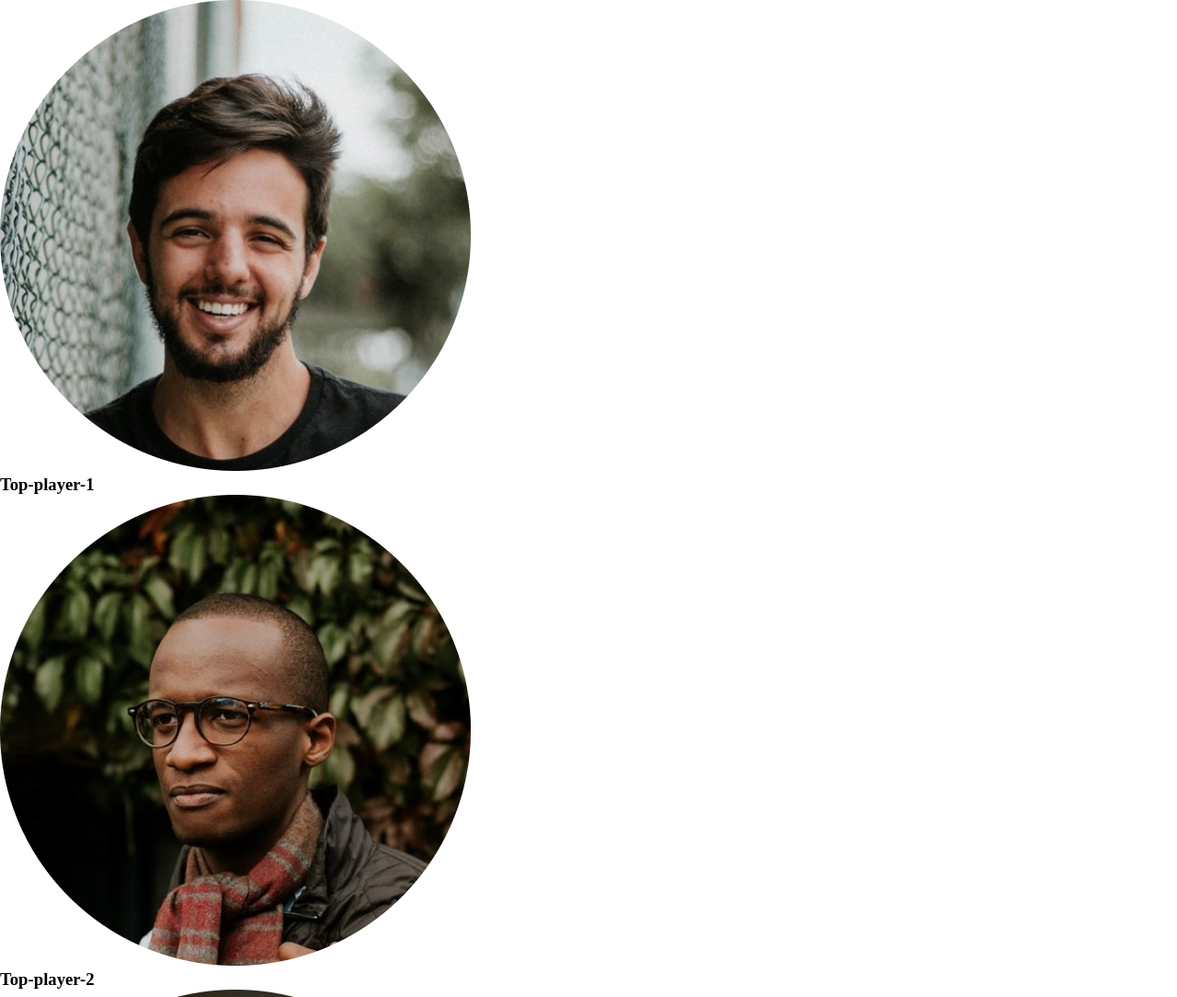
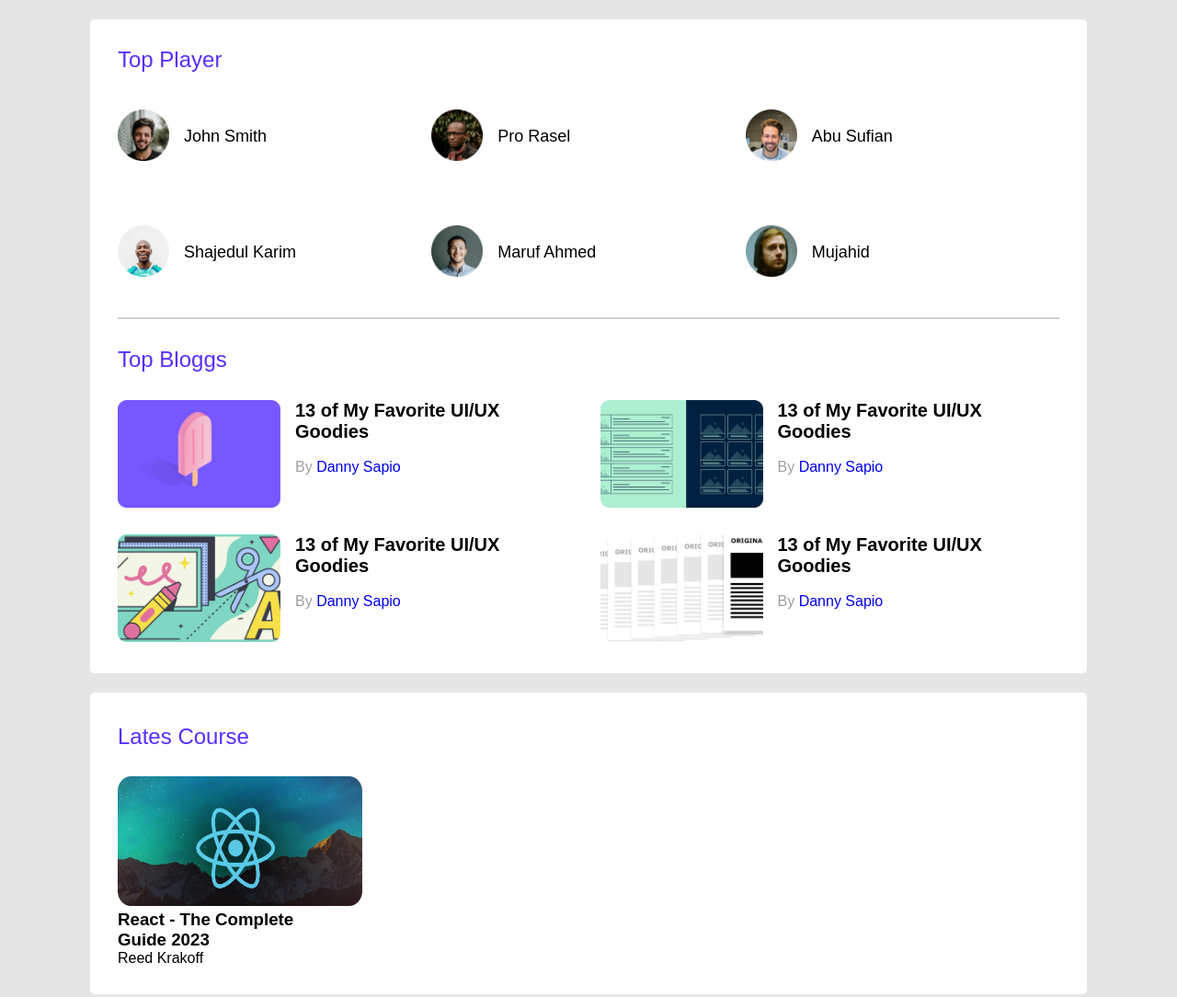
Before and after one commit to SazzadKhan45/moduleclass10, a plain HTML site: page index.html in a window 1280 px wide. Shown: the top 1084 px of the page at 92% size. Drawn offline with Linux system fonts and the light colour scheme.

Commit message:
2nd section

```diff
--- a/css/style.css
+++ b/css/style.css
@@ -1,7 +1,147 @@
-*{
+* {
     margin: 0;
     padding: 0;
 }
-body{
+
+/* fonts */
+@import url('https://fonts.googleapis.com/css2?family=Poppins:wght@500&family=Work+Sans:wght@100;200;300;400;600&display=swap');
+
+body {
+    font-family: 'Poppins', sans-serif;
+    font-family: 'Work Sans', sans-serif;
+    background-color: #E5E5E5;
+}
+
+main {
+    display: flex;
+    flex-direction: column;
+    align-items: center;
+}
+
+.container {
+    background-color: #FFFFFF;
+    width: 80%;
+    padding: 30px;
+    margin-top: 21px;
+    border-radius: 5px;
+}
+
+hr {
+    border: 1px solid #D1D1D1;
+    background-color: #D1D1D1;
+    margin-top: 44px;
 
 }
+
+/* top player style */
+.section-title {
+    color: #562EFF;
+    font-weight: 500;
+    font-size: 24px;
+}
+
+.top-players {
+    border-radius: 5px;
+
+}
+
+.players {
+    display: grid;
+    grid-template-columns: repeat(3, 1fr);
+    grid-row-gap: 30px;
+}
+
+.player {
+    display: flex;
+    align-items: center;
+    margin-top: 40px;
+}
+
+.player img {
+    width: 56px;
+    height: 56px;
+}
+
+.player-name {
+    color: #000000;
+    margin-left: 16px;
+    margin-top: 3px;
+    font-weight: 500;
+    font-size: 18px;
+}
+
+/* -------------
+         top-blogs style stard
+         -------------------------*/
+
+.top-blogs {}
+
+.blogs {
+    display: grid;
+    grid-template-columns: repeat(2, 1fr);
+    gap: 25px;
+}
+
+.blog {
+    display: flex;
+
+}
+
+.blogs-title {
+    color: #562EFF;
+    font-weight: 500;
+    font-size: 24px;
+    margin-top: 30px;
+    margin-bottom: 30px;
+}
+
+.blog .thamnail img {
+    width: 177px;
+    height: 117px;
+}
+
+.blog-info {
+    margin-left: 16px;
+
+}
+
+.blog-title {
+    font-size: 20px;
+}
+
+.outher-name {
+    color: #9F9F9F;
+    font-size: 16px;
+    font-weight: 400;
+    margin-top: 10px;
+    line-height: 34px;
+}
+
+.outher-name a {
+    text-decoration: none;
+    font-size: 16px;
+}
+
+/*-----------------------------------
+         section 2nd start style
+------------------------------------- */
+.letes-course {}
+
+.lates-title {
+    color: #562EFF;
+    font-weight: 500;
+    font-size: 24px;
+    line-height: 36px;
+    margin-bottom: 25px;
+}
+
+.courses {}
+
+.course {}
+
+.course-banner {}
+
+.courses .course-banner img {
+    width: 266px;
+    height: 141px;
+}
--- a/index.html
+++ b/index.html
@@ -5,6 +5,9 @@
     <meta http-equiv="X-UA-Compatible" content="IE=edge">
     <meta name="viewport" content="width=device-width, initial-scale=1.0">
     <title>Resposive Website Design</title>
+    <!-- font Awesome -->
+    <script src="https://kit.fontawesome.com/3adb7007d7.js" crossorigin="anonymous"></script>
+    <!-- style sheet header -->
     <link rel="stylesheet" href="css/style.css">
 </head>
 <body>
@@ -21,32 +24,99 @@
     ----------------------- -->
     <main>
         <!-- top player and top blog -->
-        <section>
+        <section class="container">
             <div class="top-players">
+                <h2 class="section-title">Top Player</h2>
                 <div class="players">
                     <div class="player">
                         <img src="images/players/player-1.png" alt="">
-                        <h3>Top-player-1</h3>
+                        <h3 class="player-name">John Smith</h3>
                     </div>
                     <div class="player">
                         <img src="images/players/player-2.png" alt="">
-                        <h3>Top-player-2</h3>
+                        <h3 class="player-name">Pro Rasel</h3>
                     </div>
                     <div class="player">
                         <img src="images/players/player-3.png" alt="">
-                        <h3>Top-player-3</h3>
+                        <h3 class="player-name">Abu Sufian</h3>
                     </div>
                     <div class="player">
                         <img src="images/players/player-4.png" alt="">
-                        <h3>Top-player-4</h3>
+                        <h3 class="player-name">Shajedul Karim</h3>
                     </div>
                     <div class="player">
                         <img src="images/players/player-5.png" alt="">
-                        <h3>Top-player-5</h3>
+                        <h3 class="player-name">Maruf Ahmed</h3>
                     </div>
                     <div class="player">
                         <img src="images/players/player-6.png" alt="">
-                        <h3>Top-player-6</h3>
+                        <h3 class="player-name">Mujahid</h3>
+                    </div>
+                </div>
+                <hr>
+            </div>
+            <div class="top-blogs">
+                <h2 class="blogs-title">Top Bloggs</h2>
+                <div class="blogs">
+                    <article class="blog">
+                        <div class="thamnail">
+                            <img src="images/blogs/blog-1.png" alt="">
+                        </div>
+                        <div class="blog-info">
+                            <h2 class="blog-title">13 of My Favorite
+                                UI/UX Goodies</h2>
+                            <p class="outher-name">By <a href="#">Danny Sapio</a></p>
+                        </div>
+                    </article>
+                    <article class="blog">
+                        <div class="thamnail">
+                            <img src="images/blogs/blog-2.png" alt="">
+                        </div>
+                        <div class="blog-info">
+                            <h2 class="blog-title">13 of My Favorite
+                                UI/UX Goodies</h2>
+                            <p class="outher-name">By <a href="#">Danny Sapio</a></p>
+                        </div>
+                    </article>
+                    <article class="blog">
+                        <div class="thamnail">
+                            <img src="images/blogs/blog-3.png" alt="">
+                        </div>
+                        <div class="blog-info">
+                            <h2 class="blog-title">13 of My Favorite
+                                UI/UX Goodies</h2>
+                            <p class="outher-name">By <a href="#">Danny Sapio</a></p>
+                        </div>
+                    </article>
+                    <article class="blog">
+                        <div class="thamnail">
+                            <img src="images/blogs/blog-4.png" alt="">
+                        </div>
+                        <div class="blog-info">
+                            <h2 class="blog-title">13 of My Favorite
+                                UI/UX Goodies</h2>
+                            <p class="outher-name">By <a href="#">Danny Sapio</a></p>
+                        </div>
+                    </article>
+                </div>
+            </div>
+        </section>
+
+<!------------------- --------------------
+             section 2nd start
+------------------------------------------>
+        <section class="container">
+            <div class="letes-course">
+                <h2 class="lates-title">Lates Course</h2>
+                <div class="courses">
+                    <div class="course">
+                        <div class="course-banner">
+                            <img src="images/courses/course-1.png" alt="">
+                        </div>
+                        <div class="course-details">
+                            <h3 class="course-title">React - The Complete <br>Guide 2023</h3>
+                            <p class="course-creator">Reed Krakoff</p>
+                        </div>
                     </div>
                 </div>
             </div>
```
